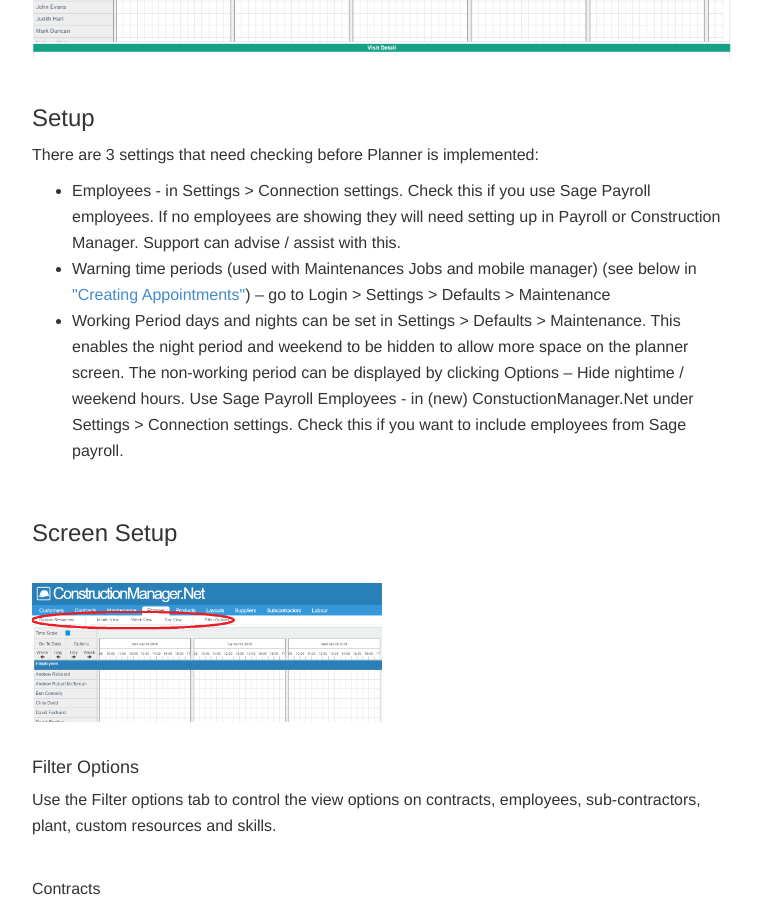
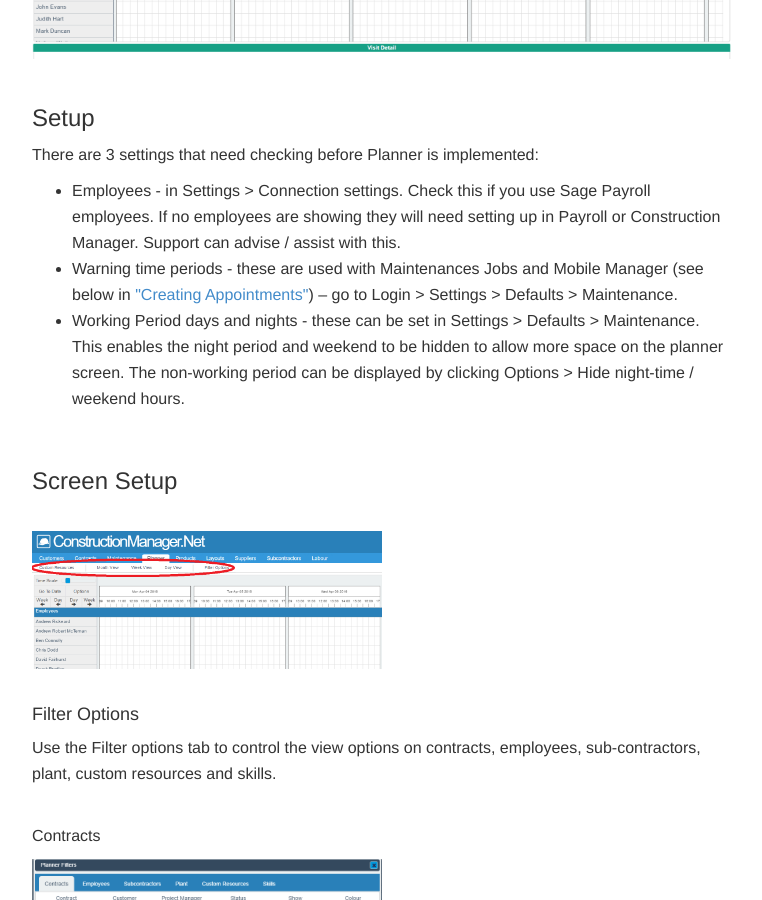
Before and after one commit to JNCSolutions/ConstructionManagerDocs, a Jekyll site: the page built from planner.html, in a window 1280 px wide and 900 px high, scrolled down 1079 px. Shown: the whole window, without its empty margins (258-1020 px from the left). Built offline with Jekyll 4.4.1, drawn with Linux system fonts in a browser that asks for light colours; some of the changed text lies outside the part shown.

Commit message:
Update planner.html

```diff
--- a/planner.html
+++ b/planner.html
@@ -45,14 +45,12 @@
           <li>Employees - in Settings > Connection settings. Check this if you use Sage Payroll employees.
               If no employees are showing they will need setting up in Payroll or Construction Manager.
               Support can advise / assist with this.</li>
-          <li>Warning time periods (used with Maintenances Jobs and mobile manager)
+          <li>Warning time periods - these are used with Maintenances Jobs and Mobile Manager
               (see below in <a href="#creating-editing-appointments">"Creating Appointments"</a>)
-              – go to Login > Settings > Defaults > Maintenance</li>
-          <li>Working Period days and nights can be set in  Settings > Defaults > Maintenance.
+              – go to Login > Settings > Defaults > Maintenance.</li>
+          <li>Working Period days and nights - these can be set in  Settings > Defaults > Maintenance.
               This enables the night period and weekend to be hidden to allow more space on the planner screen.
-              The non-working period can be displayed by clicking  Options – Hide nightime / weekend hours.
-              Use Sage Payroll Employees - in (new) ConstuctionManager.Net under Settings > Connection settings.
-              Check this if you want to include employees from Sage payroll.</li>
+              The non-working period can be displayed by clicking  Options > Hide night-time / weekend hours.</li>
         </ul>
 
     <br>
```
Also changed, not shown: other parts of planner.html (+5 -4 lines).
